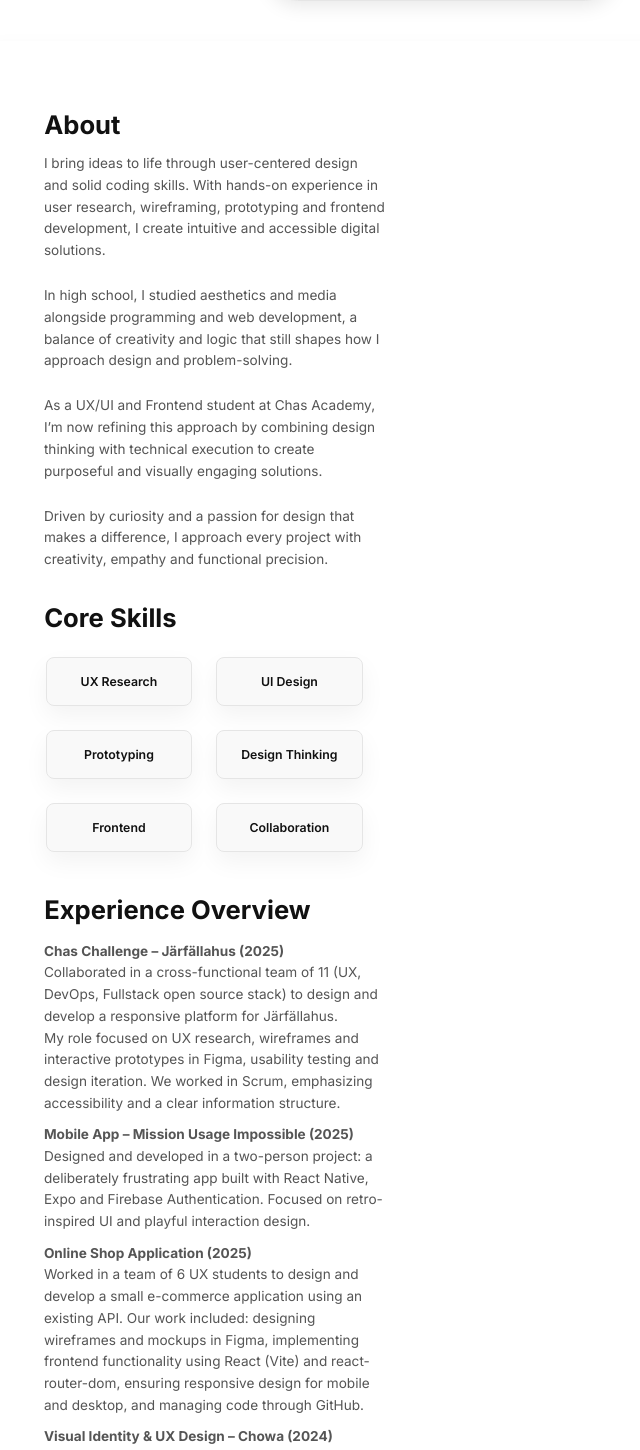
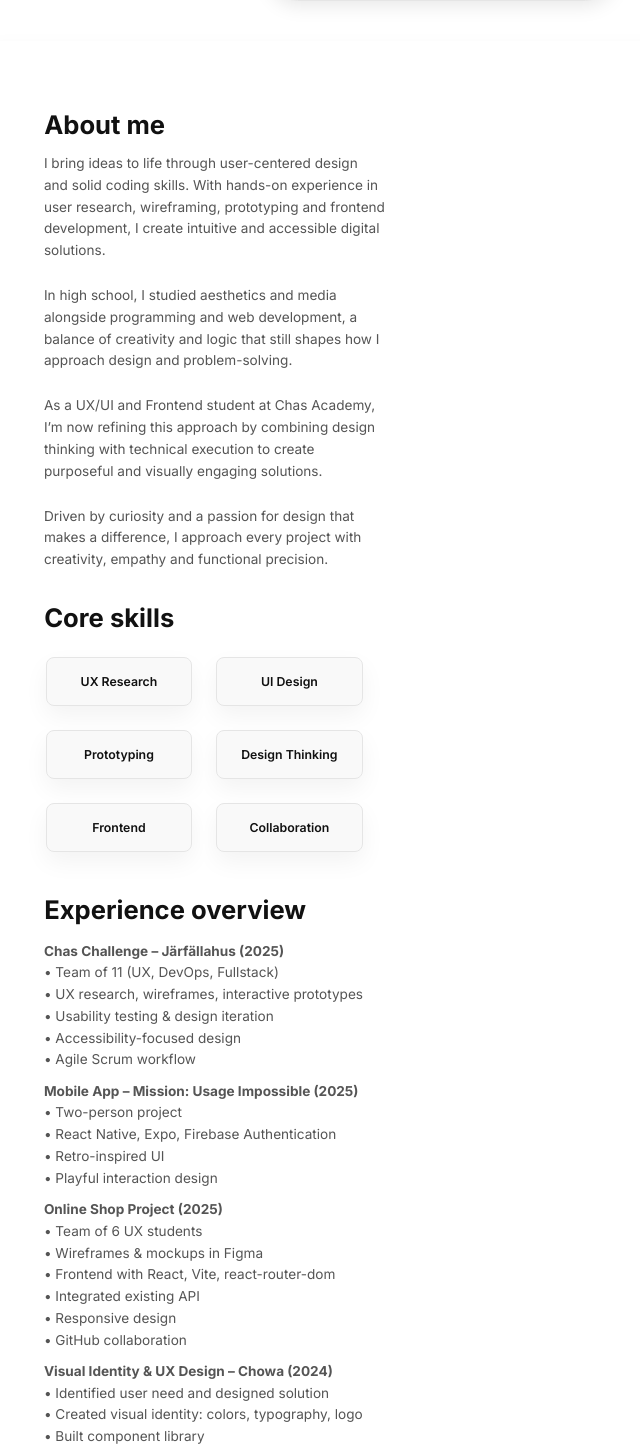
Before and after one commit to desjohnsen/portfolio, a React (Vite) app: page /about in a window 1280 px wide. Shown: the part 71-1521 px from the top of the page, without its empty margins (198-838 px from the left). Built offline with nearby package versions, Linux system fonts and the light colour scheme.

Commit message:
refactor: rewrite experience section from paragraphs to concise bullet points

```diff
--- a/src/pages/About.jsx
+++ b/src/pages/About.jsx
@@ -8,7 +8,7 @@ const About = () => {
     <section className="about-section">
       <div className="about-content">
         <header>
-          <h2 className="about-title">About</h2>
+          <h2 className="about-title">About me</h2>
         </header>
 
         <p className="about-text">
@@ -25,7 +25,7 @@ const About = () => {
         </p>
 
         <header>
-          <h2 className="about-title">Core Skills</h2>
+          <h2 className="about-title">Core skills</h2>
         </header>
 
         <div className="skills-section">
@@ -33,43 +33,57 @@ const About = () => {
             <div className="skill-card">UX Research</div>
             <div className="skill-card">UI Design</div>
             <div className="skill-card">Prototyping</div>
-            <div className="skill-card">Design Thinking </div>
+            <div className="skill-card">Design Thinking</div>
             <div className="skill-card">Frontend</div>
             <div className="skill-card">Collaboration</div>
           </div>
         </div>
 
         <header>
-          <h2 className="about-title">Experience Overview</h2>
+          <h2 className="about-title">Experience overview</h2>
         </header>
 
         <ul className="experience-section">
           <li className="about-text">
             <strong>Chas Challenge – Järfällahus (2025)</strong><br />
-            Collaborated in a cross-functional team of 11 (UX, DevOps, Fullstack open source stack) to design and develop a responsive platform for Järfällahus.<br /> My role focused on UX research, wireframes and interactive prototypes in Figma, usability testing and design iteration. We worked in Scrum, emphasizing accessibility and a clear information structure.
+            • Team of 11 (UX, DevOps, Fullstack)<br />
+            • UX research, wireframes, interactive prototypes<br />
+            • Usability testing & design iteration<br />
+            • Accessibility-focused design<br />
+            • Agile Scrum workflow
           </li>
 
           <li className="about-text">
-            <strong>Mobile App – Mission Usage Impossible (2025)</strong><br />
-            Designed and developed in a two-person project: a deliberately frustrating app built with React Native, Expo and Firebase Authentication. Focused on retro-inspired UI and playful interaction design.
+            <strong>Mobile App – Mission: Usage Impossible (2025)</strong><br />
+            • Two-person project<br />
+            • React Native, Expo, Firebase Authentication<br />
+            • Retro-inspired UI<br />
+            • Playful interaction design
           </li>
 
           <li className="about-text">
-            <strong>Online Shop Application (2025)</strong><br />
-            Worked in a team of 6 UX students to design and develop a small e-commerce application using an existing API. Our work included: designing wireframes and mockups in Figma, implementing frontend functionality using React (Vite) and react-router-dom, ensuring responsive design for mobile and desktop, and managing code through GitHub.
+            <strong>Online Shop Project (2025)</strong><br />
+            • Team of 6 UX students<br />
+            • Wireframes & mockups in Figma<br />
+            • Frontend with React, Vite, react-router-dom<br />
+            • Integrated existing API<br />
+            • Responsive design<br />
+            • GitHub collaboration
           </li>
-
 
           <li className="about-text">
             <strong>Visual Identity & UX Design – Chowa (2024)</strong><br />
-            Created a visual identity with colors, typography, and design components. Conducted user research to identify needs, designed lo-fi wireframes, refined them into hi-fi mockups, and built an interactive prototype in Figma to present the solution.
+            • Identified user need and designed solution<br />
+            • Created visual identity: colors, typography, logo<br />
+            • Built component library<br />
+            • Lo-fi → hi-fi wireframes<br />
+            • Interactive prototype in Figma
           </li>
         </ul>
 
-          <p className="about-text">
-            This portfolio was built and designed by me using React.js and Vite, showcasing how I combine design thinking with frontend development.
-          </p>
-
+        <p className="about-text">
+          This portfolio was built and designed by me using React.js and Vite, showcasing how I combine design thinking with frontend development.
+        </p>
       </div>
 
       <aside className="about-image-wrapper">
--- a/src/styles/About.css
+++ b/src/styles/About.css
@@ -42,7 +42,7 @@
 }
 
 .about-title {
-  font-size: 1.5rem;
+  font-size: 1.45rem;
   font-weight: 700;
   margin-bottom: 0rem;
   text-align: center;
```
